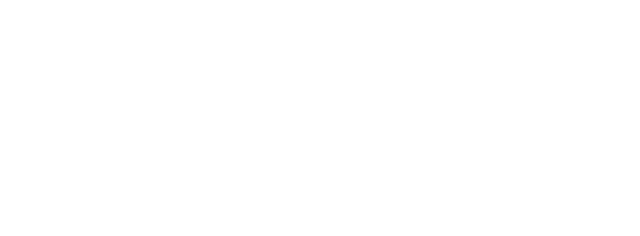
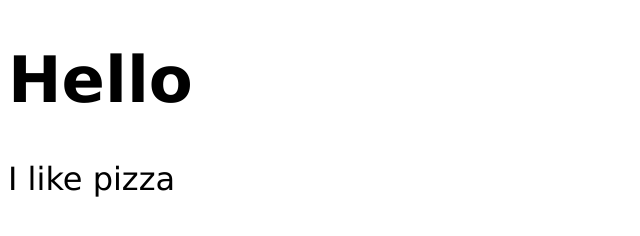
Before and after one commit to dashBuresz/JavaScript-Projects, a plain HTML site: page project-1-website/index.html in a window 1280 px wide. Shown: the whole page, without its empty margins (0-640 px from the left). Drawn offline with Linux system fonts and the light colour scheme.

Commit message:
Javascript basics completed

```diff
--- a/project-1-website/index.html
+++ b/project-1-website/index.html
@@ -1 +1,22 @@
 <!--This document is the homepage of this project, as usually the index.html is the dedicated file for this functionality (Structure)-->
+<!--When you hit ! in VSC it automatically creates a html skeleton (useful)-->
+<!DOCTYPE html>
+<html lang="en">
+<head>
+    <meta charset="UTF-8">
+    <meta name="viewport" content="width=device-width, initial-scale=1.0">
+    <title>My Website</title>
+    <link rel="stylesheet" href="style.css">    <!--we're linking the css file to the html document, since they're in the same directory, we only need the filename-->
+</head>
+<body>
+    <!--Headers can be defined as seen below using <h > syntax
+    <h1>Hello</h1>
+    <p> represents a paragraph, in VSC you can write <p>lorem</p> to generate a random paragraph
+    <p>Lorem ipsum dolor, sit amet consectetur adipisicing elit. Neque, officiis! Tempore aliquid dignissimos voluptatum eligendi reiciendis architecto, unde ipsa harum vel pariatur inventore. Excepturi esse praesentium in repellendus aliquid facere!</p>-->
+    <h1 id="MyH1"></h1>
+    <p id="myP"></p>
+    <!--Try to keep the script element to the bottom of the document, for easier debugging,
+    and also for all the html elements to render first-->
+    <script src="index.js"></script>    <!--this is how you link the javascript file to your html document-->
+</body>
+</html>
--- a/project-1-website/index.js
+++ b/project-1-website/index.js
@@ -1 +1,11 @@
 //The JavaScript file is in charge of the interactivity of our website (Actions)
+//prints to the devtools console
+//console.log("Hello");
+//console.log("I like pizza");
+
+//window.alert("This is an alert"); //creates an alert on the website
+//window.alert("I like pizza");
+
+// We're accessing the header variable from the html document ans assigning it a value here
+document.getElementById("MyH1").textContent = "Hello";
+document.getElementById("myP").textContent = "I like pizza";
--- a/project-1-website/style.css
+++ b/project-1-website/style.css
@@ -1 +1,5 @@
 /*The CSS file is in charge of the overall appearance of the website (Style)*/
+body{
+    font-family: Verdana;
+    font-size: 2em; /*2em means 300% of the original size*/
+}
```
